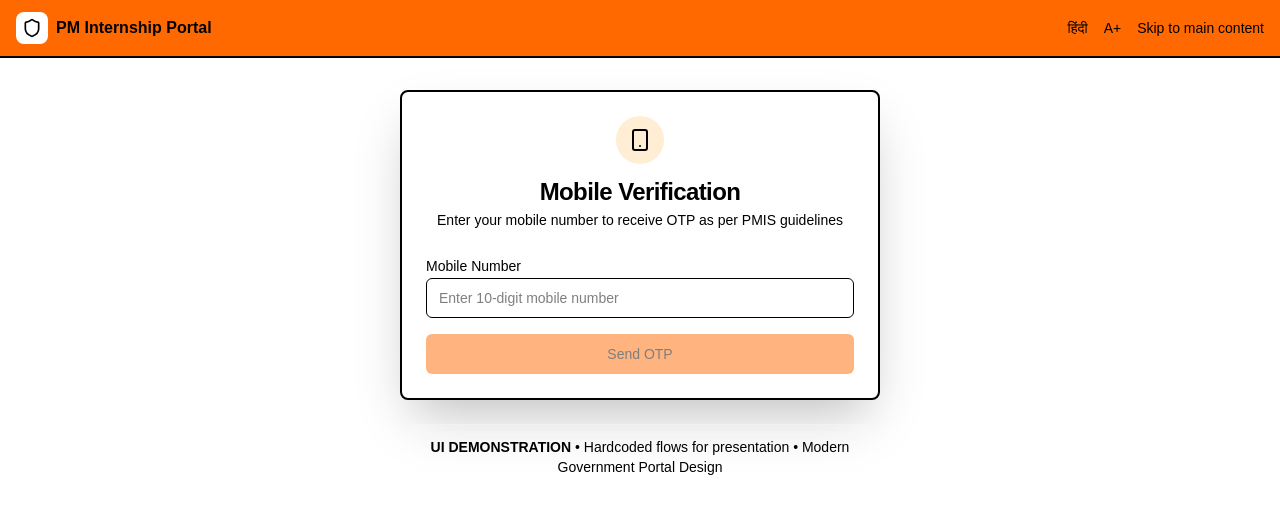
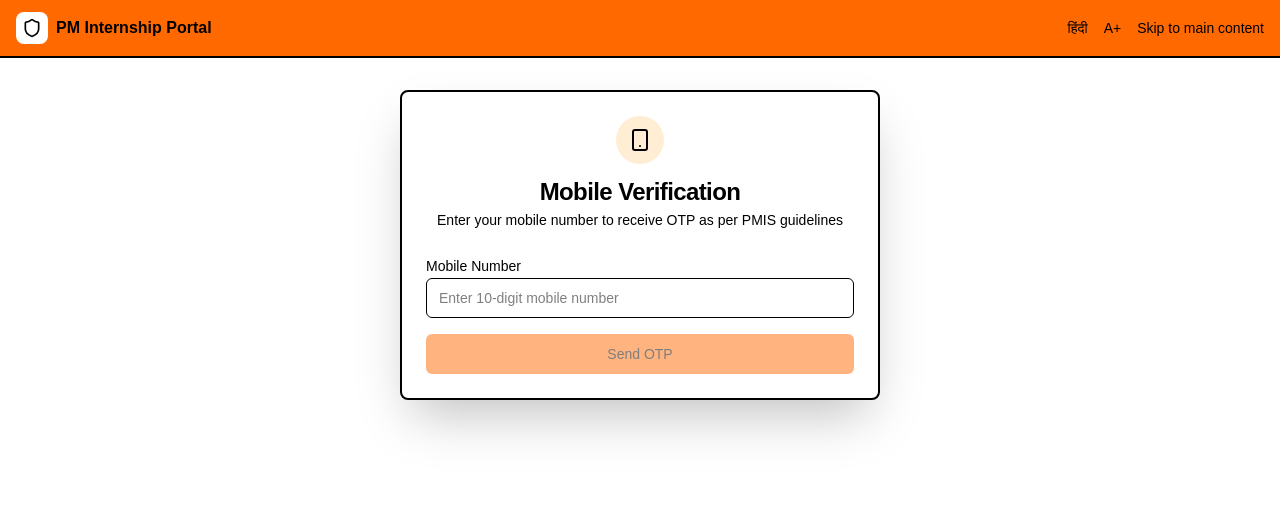
Before and after one commit to Team-Parashuram/SIH-25, a Next.js app in the folder internship/: page /signin in a window 1280 px wide. Shown: the top 514 px of the page. Built offline with nearby package versions, Linux system fonts and the light colour scheme.

Commit message:
done
Signed-off-by: MishraShardendu22 <shardendumishrabrave@gmail.com>

```diff
--- a/internship/src/app/signin/page.tsx
+++ b/internship/src/app/signin/page.tsx
@@ -449,12 +449,7 @@ export default function SignInPage() {
           )}
         </AnimatePresence>
 
-        {/* Demo footer */}
-        <div className="text-center mt-6 text-sm text-white/80 bg-white/10 backdrop-blur-sm rounded-2xl py-3 px-6 border border-white/20">
-          <p>
-            <strong>UI DEMONSTRATION</strong> • Hardcoded flows for presentation • Modern Government Portal Design
-          </p>
-        </div>
+
       </div>
     </div>
   );
```
